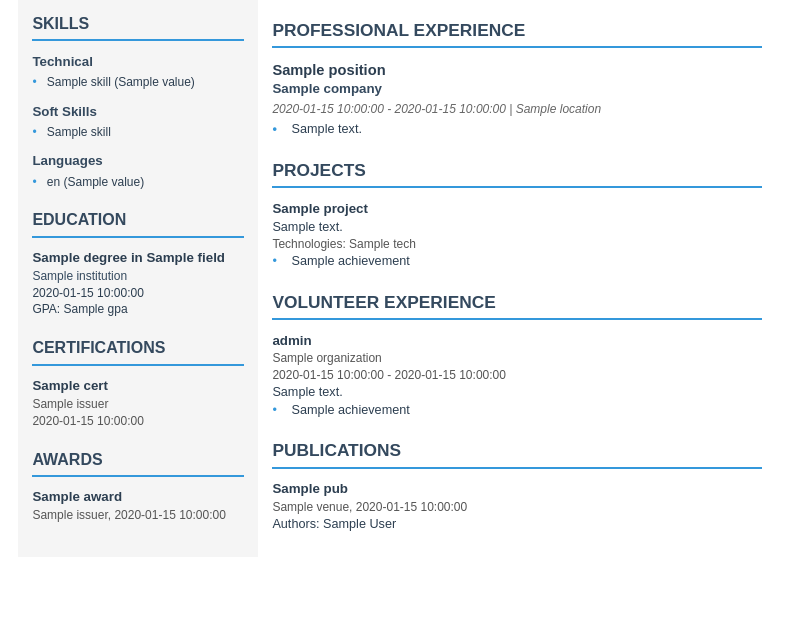
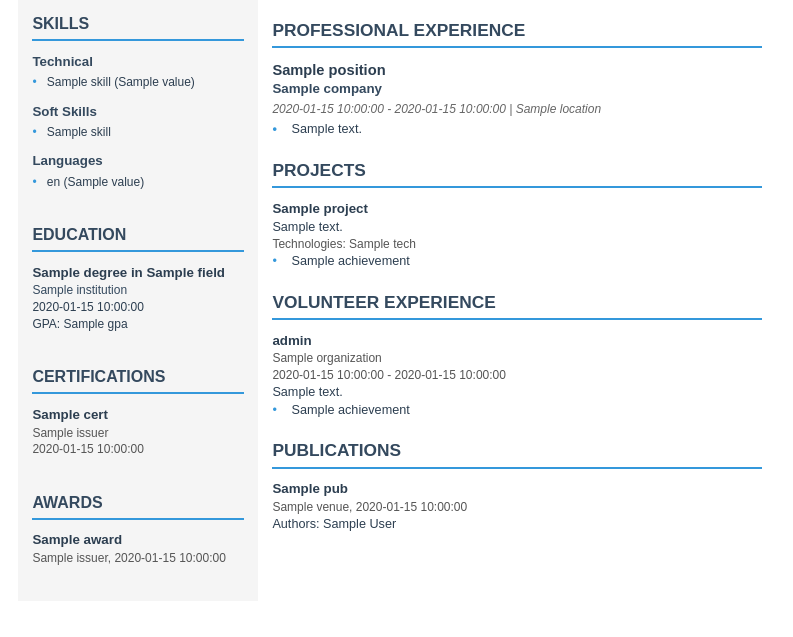
Before and after one commit to tzetze/cvforge, a Flask app: template templates/cv/two-column.html in a window 1280 px wide. Shown: the part 179-816 px from the top of the page, without its empty margins (250-1043 px from the left). Before the commit the page ends 710 px from the top, so only its background shows below. Run offline with Flask 3, Linux system fonts and the light colour scheme; the template is opened without the code that fills it: most values are stand-ins (such as "Sample title", 1, 10 or a date in 2020).

Commit message:
fix: improve spacing after page breaks in two-column template
- Add padding-top to section headers for better spacing after page breaks
- Add page-break-inside: avoid to sidebar sections to prevent awkward breaks
- Keep first section without extra padding for clean top alignment

```diff
--- a/templates/cv/two-column.html
+++ b/templates/cv/two-column.html
@@ -104,15 +104,18 @@
         /* Left column sections */
         .sidebar-section {
             margin-bottom: 0.2in;
+            page-break-inside: avoid;
         }
 
         .sidebar-section h2 {
             font-size: 12pt;
             margin-top: 0.15in;
+            padding-top: 0.15in;
         }
 
         .sidebar-section:first-child h2 {
             margin-top: 0;
+            padding-top: 0;
         }
 
         /* Skills section */
```
